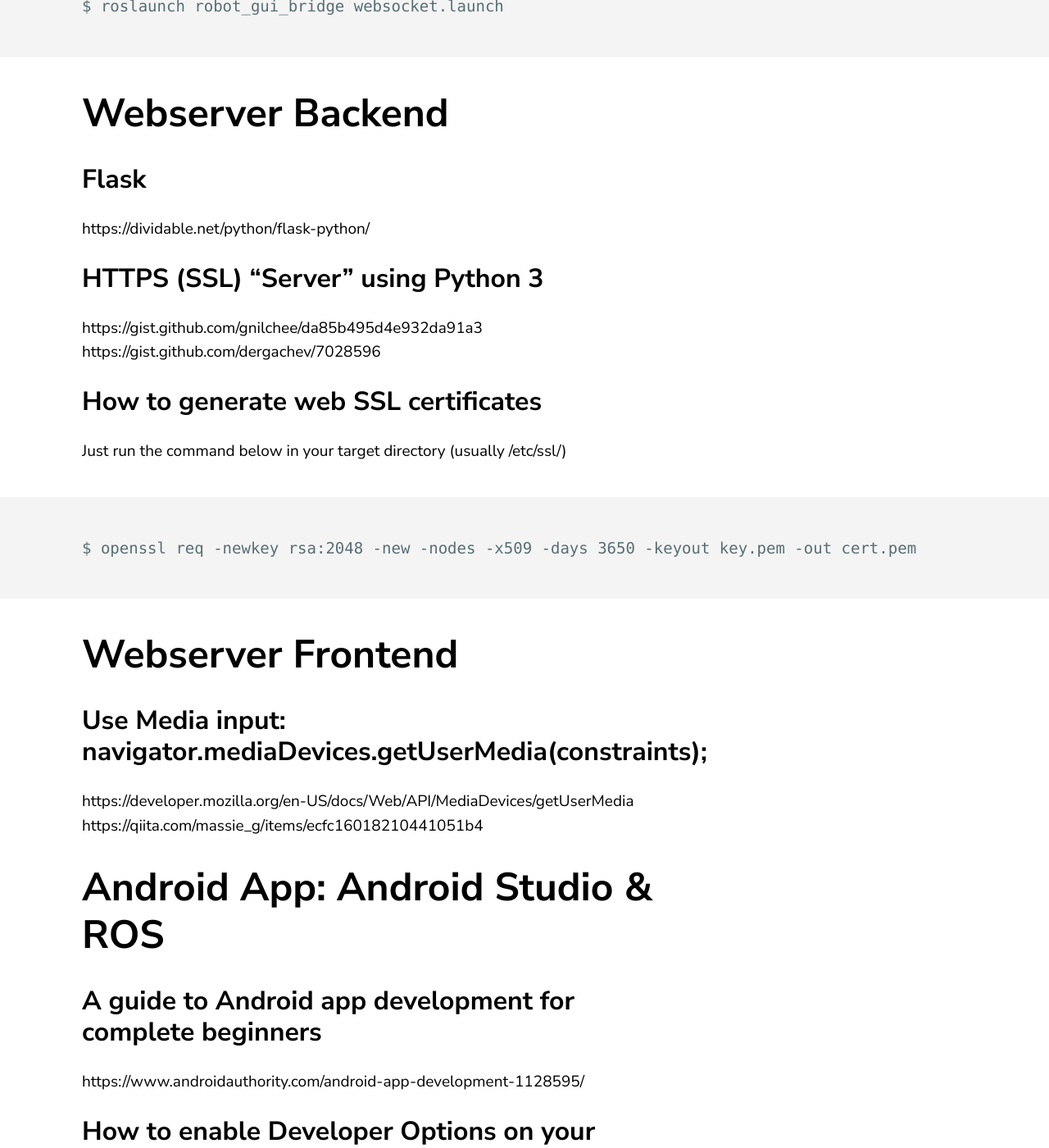
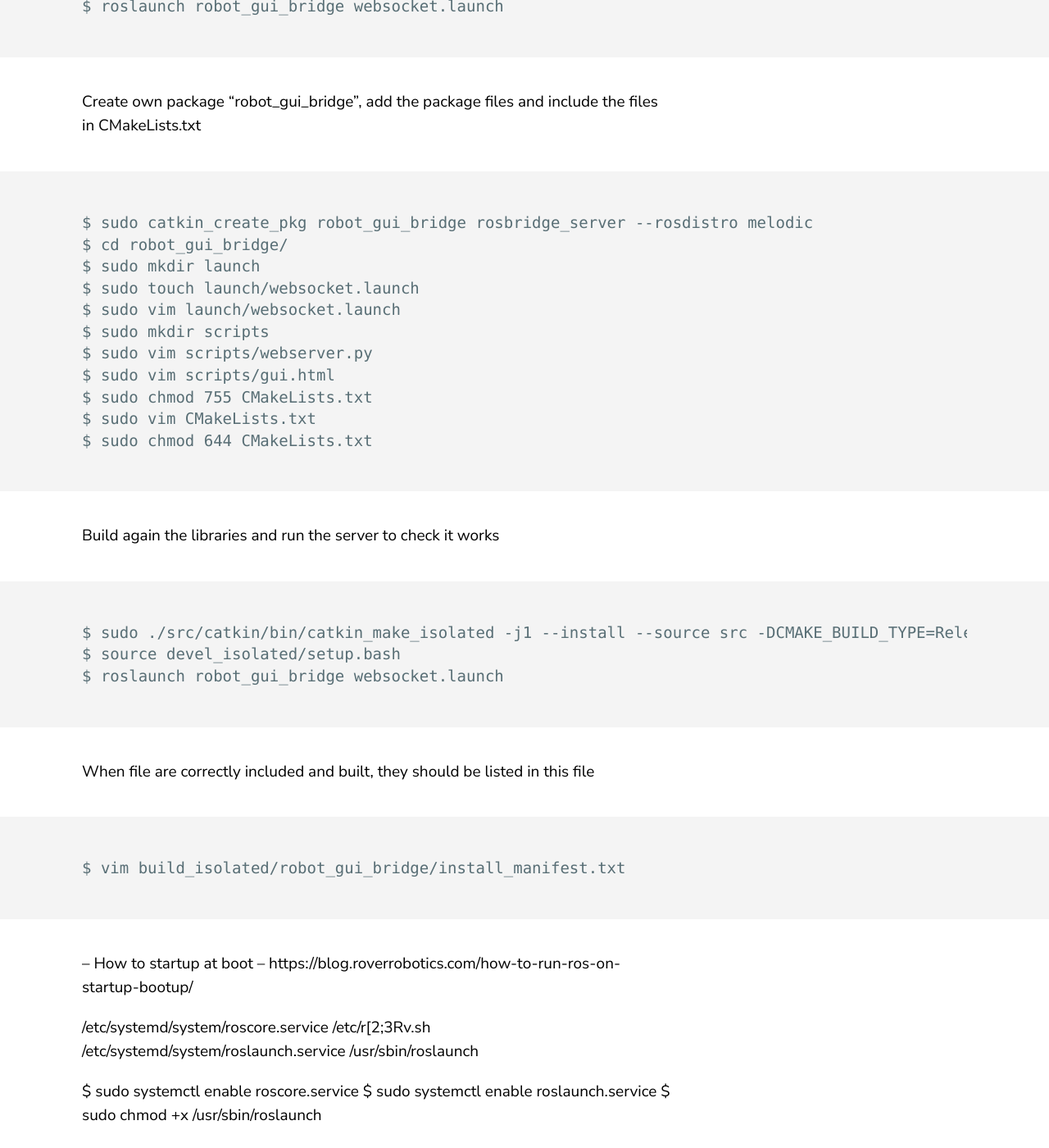
Before and after one commit to jluis9796/jluis9796.github.io, a Jekyll site: the page built from _posts/2020-05-31-manuals.markdown, in a window 1280 px wide and 1400 px high, scrolled down 6901 px. Shown: the whole window at 82% size. Built offline with Jekyll 4.4.1, drawn with Linux system fonts in a browser that asks for light colours.

Commit message:
Update 2020-05-31-manuals.markdown

````diff
--- a/_posts/2020-05-31-manuals.markdown
+++ b/_posts/2020-05-31-manuals.markdown
@@ -150,6 +150,45 @@ $ source devel_isolated/setup.bash
 $ roslaunch robot_gui_bridge websocket.launch
 ```
 
+Create own package "robot_gui_bridge", add the package files and include the files in CMakeLists.txt
+```
+$ sudo catkin_create_pkg robot_gui_bridge rosbridge_server --rosdistro melodic
+$ cd robot_gui_bridge/
+$ sudo mkdir launch
+$ sudo touch launch/websocket.launch
+$ sudo vim launch/websocket.launch
+$ sudo mkdir scripts
+$ sudo vim scripts/webserver.py
+$ sudo vim scripts/gui.html
+$ sudo chmod 755 CMakeLists.txt
+$ sudo vim CMakeLists.txt
+$ sudo chmod 644 CMakeLists.txt
+```
+
+Build again the libraries and run the server to check it works
+```
+$ sudo ./src/catkin/bin/catkin_make_isolated -j1 --install --source src -DCMAKE_BUILD_TYPE=Release
+$ source devel_isolated/setup.bash
+$ roslaunch robot_gui_bridge websocket.launch
+```
+
+When file are correctly included and built, they should be listed in this file
+```
+$ vim build_isolated/robot_gui_bridge/install_manifest.txt
+```
+
+-- How to startup at boot --
+https://blog.roverrobotics.com/how-to-run-ros-on-startup-bootup/
+
+/etc/systemd/system/roscore.service
+/etc/r[2;3Rv.sh
+/etc/systemd/system/roslaunch.service
+/usr/sbin/roslaunch
+
+$ sudo systemctl enable roscore.service
+$ sudo systemctl enable roslaunch.service
+$ sudo chmod +x /usr/sbin/roslaunch
+
 # Webserver Backend
 ## Flask
 https://dividable.net/python/flask-python/
````
